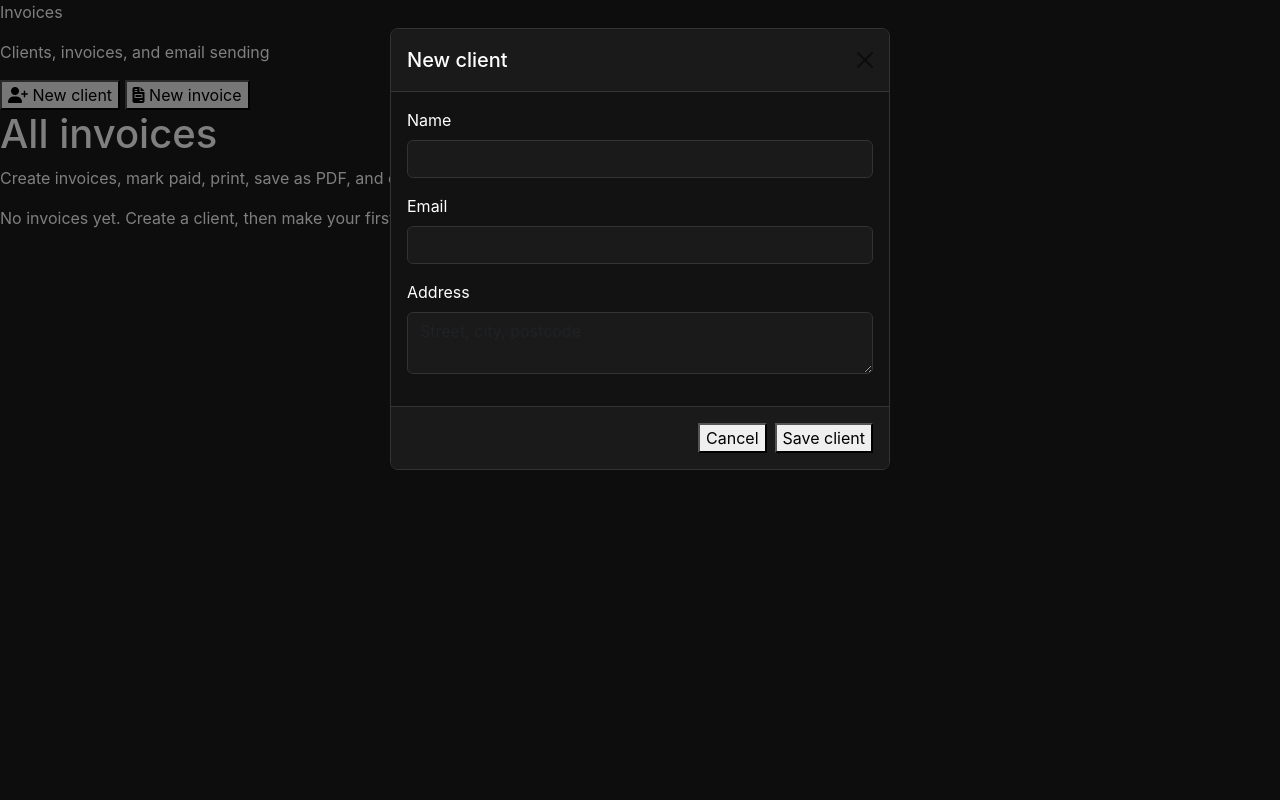
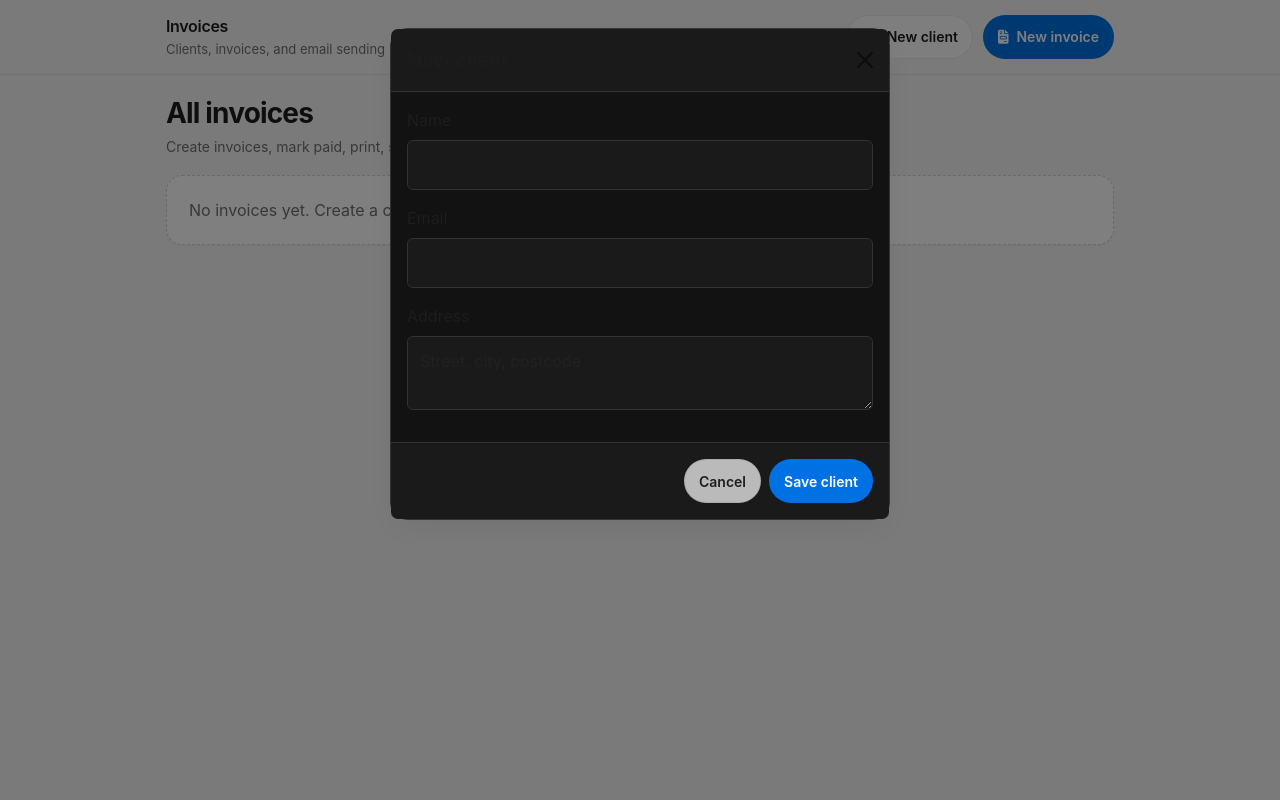
Before and after one commit to Samu77-B/theinvoicer, a Flask app: page / in a window 1280 px wide, after a click on "New client". Run offline with Flask 3, Linux system fonts and the light colour scheme; data that the repository does not hold is empty; some libraries are stand-ins or nearby versions.

Commit message:
Simplify UI styling and improve responsiveness
Co-authored-by: Cursor <cursoragent@cursor.com>

```diff
--- a/static/css/style.css
+++ b/static/css/style.css
@@ -1,41 +1,315 @@
-/* Apple-style UI + responsive invoice preview (complete) */
+/* Clean, simple, responsive UI
+   - styles the app shell in templates/index.html
+   - keeps invoice preview and print formatting intact
+*/
 
-.invoice-preview h4 {
-    font-size: 14pt;
-    margin: 5mm 0;
+:root {
+  --bg: #f5f5f7;
+  --card: #ffffff;
+  --muted: #6e6e73;
+  --text: #1d1d1f;
+  --border: rgba(0, 0, 0, 0.08);
+  --shadow: 0 10px 30px rgba(0, 0, 0, 0.06);
+  --shadow-sm: 0 1px 2px rgba(0, 0, 0, 0.05);
+  --accent: #0071e3;
+  --accent-hover: #0077ed;
+  --radius: 16px;
+  --radius-sm: 12px;
+  --touch: 44px;
 }
 
-.invoice-preview h5 {
-    font-size: 12pt;
-    margin: 3mm 0;
+*,
+*::before,
+*::after {
+  box-sizing: border-box;
 }
 
-.invoice-header {
-    display: flex;
-    justify-content: space-between;
-    margin-bottom: 40mm;
-    padding-bottom: 10mm;
-    border-bottom: 1px solid #eee;
+body.app-body {
+  margin: 0;
+  background: var(--bg);
+  color: var(--text);
+  font-family: -apple-system, BlinkMacSystemFont, "SF Pro Text", "SF Pro Display",
+    "Segoe UI", Roboto, Helvetica, Arial, sans-serif;
+  -webkit-font-smoothing: antialiased;
 }
 
-.invoice-header h2 {
-    font-size: 24px;
-    margin: 15px 0 10px 0;
+/* Header */
+.app-header {
+  position: sticky;
+  top: 0;
+  z-index: 1000;
+  background: rgba(245, 245, 247, 0.78);
+  -webkit-backdrop-filter: saturate(180%) blur(18px);
+  backdrop-filter: saturate(180%) blur(18px);
+  border-bottom: 1px solid var(--border);
 }
 
-.invoice-header p {
-    margin: 0;
-    line-height: 1.5;
+.app-header-inner {
+  max-width: 980px;
+  margin: 0 auto;
+  padding: 14px 16px;
+  display: flex;
+  align-items: center;
+  justify-content: space-between;
+  gap: 12px;
 }
 
-.invoice-header .text-end h1 {
-    font-size: 28px;
-    margin-bottom: 15px;
+.app-brand-title {
+  margin: 0;
+  font-weight: 600;
+  letter-spacing: -0.02em;
 }
 
-.invoice-details {
-    margin-bottom: 20mm;
+.app-brand-sub {
+  margin: 2px 0 0 0;
+  color: var(--muted);
+  font-size: 13px;
 }
+
+.app-actions {
+  display: flex;
+  flex-wrap: wrap;
+  gap: 10px;
+}
+
+/* Main */
+.app-main {
+  max-width: 980px;
+  margin: 0 auto;
+  padding: 22px 16px 48px;
+}
+
+.page-heading h1 {
+  font-size: 28px;
+  margin: 0 0 6px 0;
+  letter-spacing: -0.03em;
+  font-weight: 650;
+}
+
+.page-heading p {
+  margin: 0 0 18px 0;
+  color: var(--muted);
+  font-size: 14px;
+}
+
+/* Buttons */
+.btn-apple {
+  min-height: var(--touch);
+  padding: 0 14px;
+  border-radius: 999px;
+  border: 1px solid var(--border);
+  background: rgba(255, 255, 255, 0.7);
+  color: var(--text);
+  display: inline-flex;
+  align-items: center;
+  gap: 8px;
+  font-size: 14px;
+  font-weight: 600;
+  cursor: pointer;
+  transition: transform 0.08s ease, background 0.15s ease, border-color 0.15s ease;
+}
+
+.btn-apple:hover {
+  background: rgba(255, 255, 255, 0.95);
+  border-color: rgba(0, 0, 0, 0.12);
+}
+
+.btn-apple:active {
+  transform: scale(0.98);
+}
+
+.btn-apple-primary {
+  background: var(--accent);
+  border-color: transparent;
+  color: #fff;
+}
+
+.btn-apple-primary:hover {
+  background: var(--accent-hover);
+}
+
+.btn-apple-secondary {
+  background: rgba(255, 255, 255, 0.7);
+}
+
+.btn-apple-ghost {
+  background: transparent;
+  border-color: transparent;
+  color: var(--accent);
+}
+
+.btn-apple-ghost:hover {
+  background: rgba(0, 113, 227, 0.08);
+}
+
+.btn-apple-icon {
+  width: var(--touch);
+  height: var(--touch);
+  border-radius: 999px;
+  border: 1px solid var(--border);
+  background: rgba(255, 255, 255, 0.75);
+  display: inline-flex;
+  align-items: center;
+  justify-content: center;
+  cursor: pointer;
+  transition: background 0.15s ease, transform 0.08s ease;
+}
+
+.btn-apple-icon:hover {
+  background: rgba(255, 255, 255, 1);
+}
+
+.btn-apple-icon:active {
+  transform: scale(0.98);
+}
+
+.btn-apple-icon.is-paid {
+  border-color: rgba(52, 199, 89, 0.35);
+  color: #1f7a3a;
+}
+
+.btn-apple-icon.is-unpaid {
+  border-color: rgba(255, 159, 10, 0.35);
+  color: #8a4d00;
+}
+
+.btn-apple-icon.is-danger:hover {
+  border-color: rgba(255, 59, 48, 0.4);
+  color: #b42318;
+}
+
+/* Invoice list */
+.invoices-stack {
+  display: flex;
+  flex-direction: column;
+  gap: 12px;
+}
+
+.empty-state {
+  padding: 22px;
+  background: var(--card);
+  border: 1px dashed rgba(0, 0, 0, 0.18);
+  border-radius: var(--radius);
+  color: var(--muted);
+  box-shadow: var(--shadow-sm);
+}
+
+.invoice-card {
+  background: var(--card);
+  border: 1px solid var(--border);
+  border-radius: var(--radius);
+  box-shadow: var(--shadow-sm);
+  padding: 16px 16px;
+  display: flex;
+  flex-direction: column;
+  gap: 12px;
+}
+
+@media (min-width: 640px) {
+  .invoice-card {
+    flex-direction: row;
+    align-items: center;
+    justify-content: space-between;
+  }
+}
+
+.invoice-card-title {
+  margin: 0;
+  font-size: 15px;
+  font-weight: 650;
+  letter-spacing: -0.015em;
+}
+
+.invoice-card-meta {
+  margin: 2px 0 0 0;
+  color: var(--muted);
+  font-size: 13px;
+}
+
+.invoice-card-amount {
+  margin: 8px 0 0 0;
+  font-weight: 700;
+  letter-spacing: -0.01em;
+}
+
+.invoice-card-actions {
+  display: flex;
+  flex-wrap: wrap;
+  gap: 8px;
+  justify-content: flex-end;
+}
+
+@media (max-width: 639px) {
+  .invoice-card-actions {
+    padding-top: 10px;
+    border-top: 1px solid rgba(0, 0, 0, 0.06);
+  }
+}
+
+/* Line items (new/edit invoice modals) */
+.line-item-row {
+  display: grid;
+  grid-template-columns: 1fr 110px 44px;
+  gap: 10px;
+  align-items: center;
+  margin-bottom: 10px;
+}
+
+@media (max-width: 540px) {
+  .line-item-row {
+    grid-template-columns: 1fr 1fr 44px;
+  }
+}
+
+.btn-remove-line {
+  width: 44px;
+  height: 44px;
+  border-radius: 12px;
+  border: 1px solid var(--border);
+  background: rgba(0, 0, 0, 0.03);
+  cursor: pointer;
+}
+
+.btn-remove-line:hover {
+  background: rgba(255, 59, 48, 0.08);
+  border-color: rgba(255, 59, 48, 0.25);
+}
+
+/* Forms + modals */
+.modal-content {
+  border: 0;
+  border-radius: 18px;
+  box-shadow: var(--shadow);
+}
+
+.modal-header,
+.modal-footer {
+  border-color: rgba(0, 0, 0, 0.06);
+}
+
+.form-control,
+.form-select {
+  border-radius: 12px;
+  border-color: rgba(0, 0, 0, 0.12);
+  padding: 12px 12px;
+}
+
+.form-control:focus,
+.form-select:focus {
+  border-color: rgba(0, 113, 227, 0.5);
+  box-shadow: 0 0 0 4px rgba(0, 113, 227, 0.12);
+}
+
+/* Toast */
+.app-toast {
+  border-radius: 14px !important;
+  border: 0 !important;
+  box-shadow: var(--shadow) !important;
+}
+
+/* -------------------------------------------------------------------------- */
+/* Invoice preview + print                                                   */
+/* -------------------------------------------------------------------------- */
 
 .invoice-details h4 {
     font-size: 16px;
--- a/templates/index.html
+++ b/templates/index.html
@@ -61,6 +61,7 @@
               <label class="form-label" for="clientAddress">Address</label>
               <textarea class="form-control" id="clientAddress" name="address" rows="2" placeholder="Street, city, postcode"></textarea>
             </div>
+            <button type="submit" class="visually-hidden">Submit</button>
           </form>
         </div>
         <div class="modal-footer">
@@ -93,6 +94,7 @@
               <i class="fas fa-plus"></i>
               <span>Add line</span>
             </button>
+            <button type="submit" class="visually-hidden">Submit</button>
           </form>
         </div>
         <div class="modal-footer">
@@ -158,6 +160,7 @@
               <i class="fas fa-plus"></i>
               <span>Add line</span>
             </button>
+            <button type="submit" class="visually-hidden">Submit</button>
           </form>
         </div>
         <div class="modal-footer">
```
Also changed, not shown: other parts of templates/index.html (+11 -11 lines).
